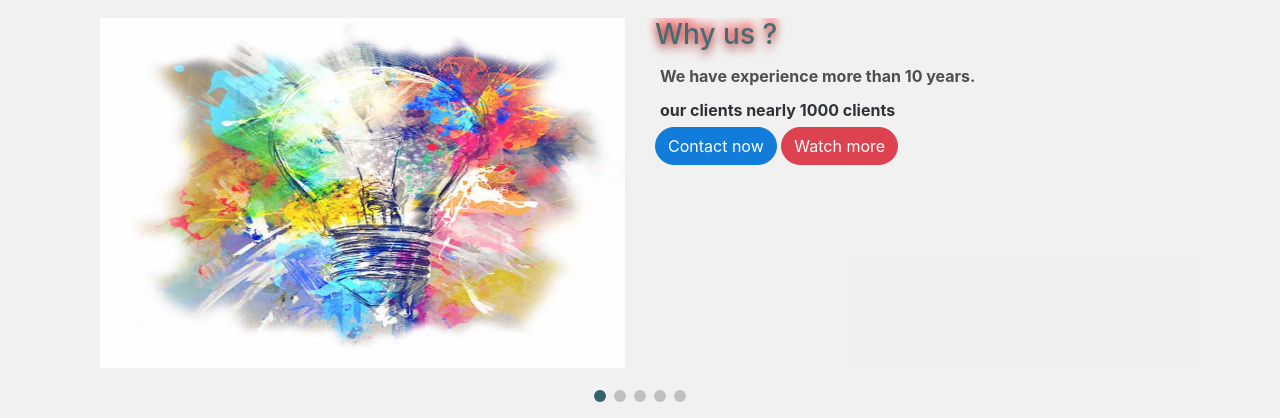
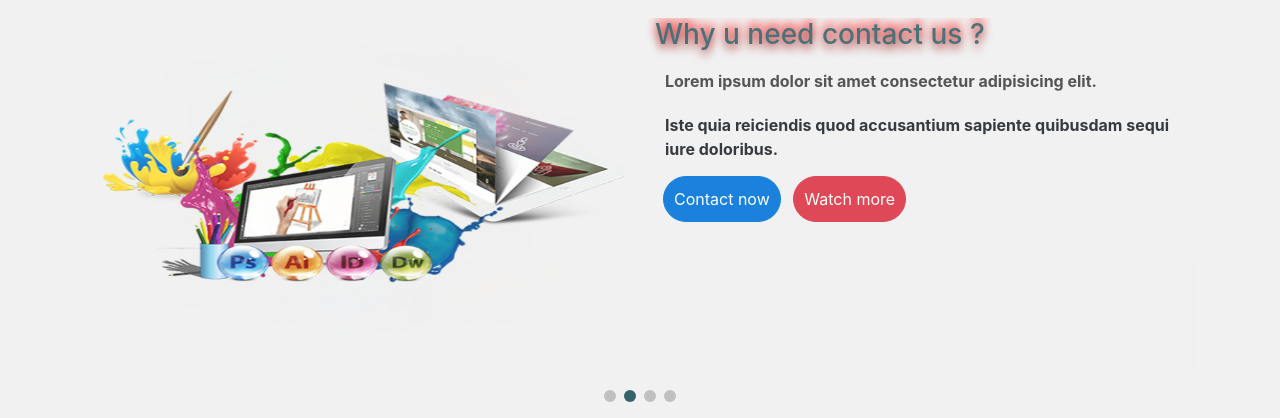
Before and after one commit to SaeedMawed/portfolio-theme, a website: page test.html in a window 1280 px wide. Shown: the part 1094-1512 px from the top of the page. Drawn offline with nearby package versions, Linux system fonts and the light colour scheme; some packages are replaced by stand-ins of ours.

Commit message:
change some img

```diff
--- a/css/sass/pages/_test.scss
+++ b/css/sass/pages/_test.scss
@@ -98,6 +98,10 @@ $head-with-border-bg: linear-gradient(to right, #232526, #414345);
         width: 100%;
         height: 400px;
         position: relative !important;
+        @media only screen and (max-width: 480px) {
+            height: 500px;
+            max-height: 500px;
+        }
         .col-sm-6 {
             width: 50%;
         }
@@ -105,6 +109,10 @@ $head-with-border-bg: linear-gradient(to right, #232526, #414345);
             height: 350px;
             width: 100%;
             margin-bottom: 20px;
+            @media only screen and (max-width: 480px) {
+                height: 450px;
+                max-height: 450px;
+            }
         }
         .swiper-slide {
             margin: 0 25px !important;
@@ -116,6 +124,9 @@ $head-with-border-bg: linear-gradient(to right, #232526, #414345);
             position: absolute;
             top: 175px !important;
             color: #35636a !important;
+            @media only screen and (max-width: 480px) {
+                top: 225px !important;
+            }
         }
         .slide-content {
             background-position: center;
@@ -125,6 +136,10 @@ $head-with-border-bg: linear-gradient(to right, #232526, #414345);
                 width: 100%;
                 height: 350px;
                 max-height: 350px;
+                @media only screen and (max-width: 480px) {
+                    height: 450px;
+                    max-height: 450px;
+                }
             }
             .caption {
                 width: 100%;
@@ -137,10 +152,14 @@ $head-with-border-bg: linear-gradient(to right, #232526, #414345);
                     text-shadow: 0 5px 10px #a62a2a, 0 -5px 10px red;
                 }
                 .text {
-                    padding: 5px;
+                    padding: 10px;
                 }
                 .btn {
                     border-radius: 50px;
+                    padding: 10px;
+                    @media only screen and (min-width: 768px) {
+                        margin: 5px 0 0 0.5rem;
+                    }
                     @media only screen and (max-width: 768px) {
                         margin-top: 5px;
                     }
--- a/js/myswiper.js
+++ b/js/myswiper.js
@@ -36,12 +36,11 @@ var swiper = new Swiper(".swiper-container", {
         nextEl: ".swiper-button-next",
         prevEl: ".swiper-button-prev",
     },
-    /*
-        autoplay: {
-            delay: 2500,
-            disableOnInteraction: false,
-        },
-        */
+
+    autoplay: {
+        delay: 3500,
+        disableOnInteraction: false,
+    },
 });
 
 var swiper1 = new Swiper(".swiper-cube", {
--- a/test.html
+++ b/test.html
@@ -76,7 +76,6 @@
     </section>
 
     <section>
-        <div class="">
         <div class="header-sm visible-xs position-relative" id="header-sm">
             <nav class="navbar navbar-expand-md navbar-light fixed-top">
                 <li class="nav-item">
@@ -118,7 +117,6 @@
                 </div>
             </nav>
         </div>
-        </div>
     </section>
 
 
@@ -159,8 +157,8 @@
                                 <div class="col-sm-6 ">
                                     <div class="caption ">
                                         <h3 class="caption-title d-block ">Why us ?</h3>
-                                        <b class="text text-dark d-block ">We have experience more than 10 years.</b>
-                                        <b class="text d-block ">our clients nearly 1000 clients</b>
+                                        <b class="text text-dark d-block ">Lorem ipsum dolor sit amet consectetur adipisicing elit. </b>
+                                        <b class="text d-block ">Iste quia reiciendis quod accusantium sapiente quibusdam sequi iure doloribus. </b>
                                         <a class="btn btn-primary " href="# ">Contact now</a>
                                         <a class="btn btn-danger " href="# ">Watch more</a>
                                     </div>
@@ -170,13 +168,13 @@
                         <div class="swiper-slide ">
                             <div class="slide-content row ">
                                 <div class="col-sm-6 ">
-                                    <img src="images/Our-Company-creative-design-579-4.jpg " class=" image-slide " alt="... ">
+                                    <img src="images/graphics-design-company-lucknow.png " class=" image-slide " alt="... ">
                                 </div>
                                 <div class="col-sm-6 ">
                                     <div class="caption ">
-                                        <h3 class="caption-title d-block ">Why us ?</h3>
-                                        <b class="text text-dark d-block ">We have experience more than 10 years.</b>
-                                        <b class="text d-block ">our clients nearly 1000 clients</b>
+                                        <h3 class="caption-title d-block ">Why u need contact us ?</h3>
+                                        <b class="text text-dark d-block ">Lorem ipsum dolor sit amet consectetur adipisicing elit. </b>
+                                        <b class="text d-block ">Iste quia reiciendis quod accusantium sapiente quibusdam sequi iure doloribus.</b>
                                         <a class="btn btn-primary " href="# ">Contact now</a>
                                         <a class="btn btn-danger " href="# ">Watch more</a>
                                     </div>
@@ -186,13 +184,13 @@
                         <div class="swiper-slide ">
                             <div class="slide-content row ">
                                 <div class="col-sm-6 ">
-                                    <img src="images/Our-Company-creative-design-579-4.jpg " class=" image-slide " alt="... ">
+                                    <img src="images/poster-flyer.jpg " class=" image-slide " alt="... ">
                                 </div>
                                 <div class="col-sm-6 ">
                                     <div class="caption ">
-                                        <h3 class="caption-title d-block ">Why us ?</h3>
-                                        <b class="text text-dark d-block ">We have experience more than 10 years.</b>
-                                        <b class="text d-block ">our clients nearly 1000 clients</b>
+                                        <h3 class="caption-title d-block ">What we can do for you ?</h3>
+                                        <b class="text text-dark d-block ">Lorem ipsum dolor sit amet consectetur adipisicing elit. </b>
+                                        <b class="text d-block ">Iste quia reiciendis quod accusantium sapiente quibusdam sequi iure doloribus.</b>
                                         <a class="btn btn-primary " href="# ">Contact now</a>
                                         <a class="btn btn-danger " href="# ">Watch more</a>
                                     </div>
@@ -202,29 +200,13 @@
                         <div class="swiper-slide ">
                             <div class="slide-content row ">
                                 <div class="col-sm-6 ">
-                                    <img src="images/Our-Company-creative-design-579-4.jpg " class=" image-slide " alt="... ">
+                                    <img src="images/Poster-Design.jpg" class=" image-slide " alt="... ">
                                 </div>
                                 <div class="col-sm-6 ">
                                     <div class="caption ">
-                                        <h3 class="caption-title d-block ">Why us ?</h3>
-                                        <b class="text text-dark d-block ">We have experience more than 10 years.</b>
-                                        <b class="text d-block ">our clients nearly 1000 clients</b>
-                                        <a class="btn btn-primary " href="# ">Contact now</a>
-                                        <a class="btn btn-danger " href="# ">Watch more</a>
-                                    </div>
-                                </div>
-                            </div>
-                        </div>
-                        <div class="swiper-slide ">
-                            <div class="slide-content row ">
-                                <div class="col-sm-6 ">
-                                    <img src="images/Our-Company-creative-design-579-4.jpg " class=" image-slide " alt="... ">
-                                </div>
-                                <div class="col-sm-6 ">
-                                    <div class="caption ">
-                                        <h3 class="caption-title d-block ">Why us ?</h3>
-                                        <b class="text text-dark d-block ">We have experience more than 10 years.</b>
-                                        <b class="text d-block ">our clients nearly 1000 clients</b>
+                                        <h3 class="caption-title d-block ">What sets us apart ?</h3>
+                                        <b class="text text-dark d-block ">Lorem ipsum dolor sit amet consectetur adipisicing elit. </b>
+                                        <b class="text d-block ">Iste quia reiciendis quod accusantium sapiente quibusdam sequi iure doloribus.</b>
                                         <a class="btn btn-primary " href="# ">Contact now</a>
                                         <a class="btn btn-danger " href="# ">Watch more</a>
                                     </div>
```
Also changed, not shown: css/COMPILED-PAGES/test.css, 1 other file. Lines whose indentation alone changed are shown as unchanged.
